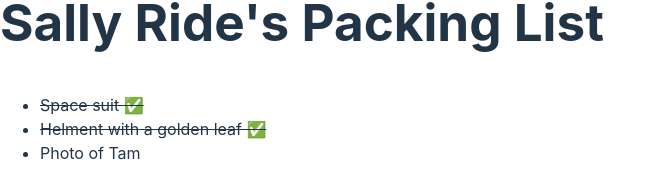
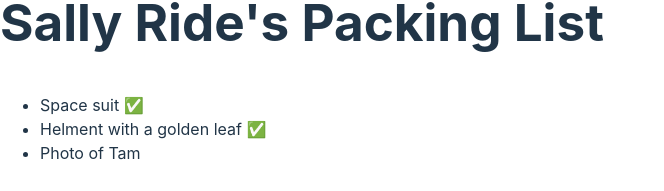
Before and after one commit to 4bdullah7eeshan/my-first-react-app, a React (Vite) app: page / in a window 1280 px wide. Shown: the part 334-525 px from the top of the page, without its empty margins (0-664 px from the left). Built offline with nearby package versions, Linux system fonts and the light colour scheme.

Commit message:
feat: user && operator

```diff
--- a/src/react.dev/conditional-rendering/PackingList.jsx
+++ b/src/react.dev/conditional-rendering/PackingList.jsx
@@ -1,13 +1,7 @@
 function Item({ name, isPacked }) {
     return (
         <li className="item">
-            {isPacked ? (
-                <del>
-                    {name + ' ✅'}
-                </del>
-            ) : (
-                name
-            )}
+            {name} {isPacked && '✅'}
         </li>
     );
 }
```
